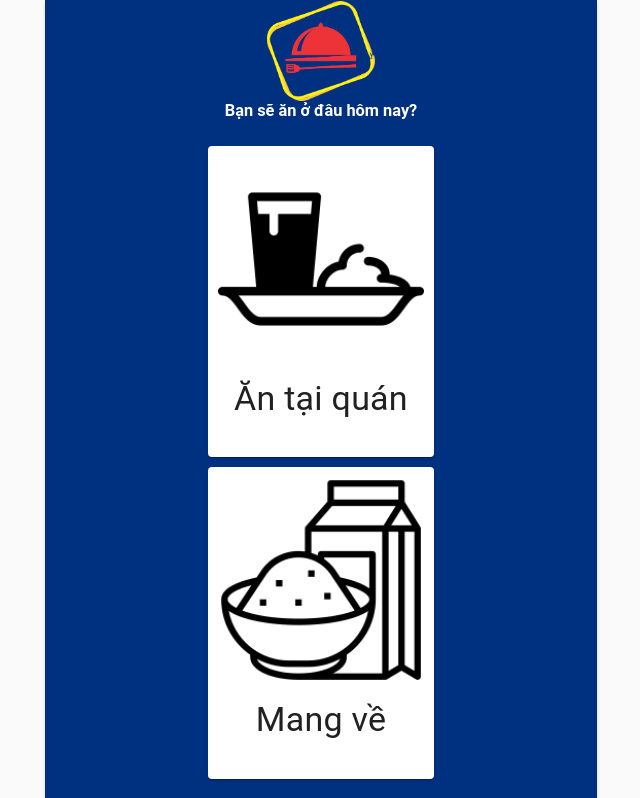
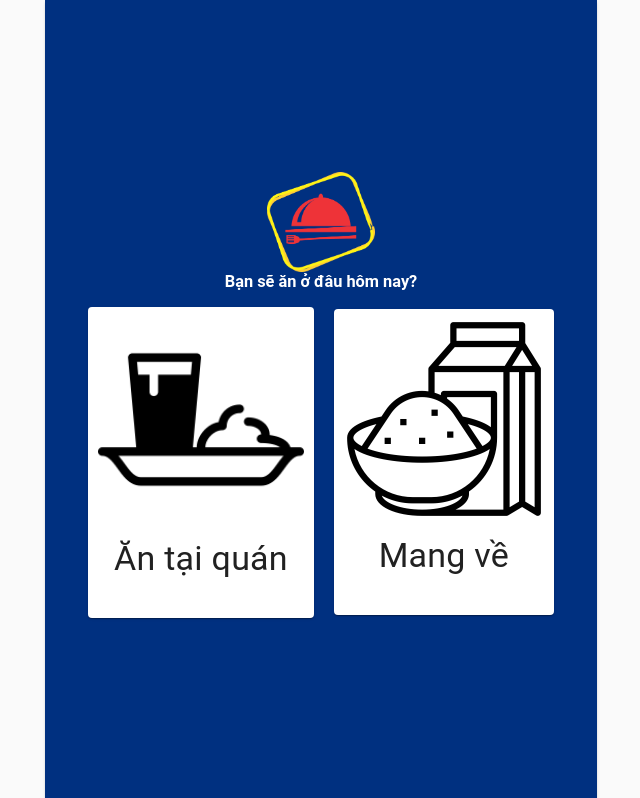
Before and after one commit to kieunam123/SelfOrder-Food-App, a React (Create React App) app: page /choose in a window 1280 px wide. Shown: the top 798 px of the page, without its empty margins (319-959 px from the left). Built offline with nearby package versions, Linux system fonts and the light colour scheme.

Commit message:
updated by me

```diff
--- a/package.json
+++ b/package.json
@@ -11,7 +11,7 @@
     "react": "^17.0.2",
     "react-dom": "^17.0.2",
     "react-router-dom": "^6.2.2",
-    "react-scripts": "^2.1.3",
+    "react-scripts": "^2.1.8",
     "web-vitals": "^2.1.4"
   },
   "scripts": {
--- a/src/App.js
+++ b/src/App.js
@@ -38,12 +38,9 @@ function App() {
       <Container maxWidth="sm">
         <Paper>
           <Routes>
-          <Route path="/"  element={<HomeScreen/>} exact></Route>
-          <Route path="/choose" element={<ChooseScreen/>} exact></Route>
+          <Route path="/"  element={<HomeScreen/>} exact={true} ></Route>
+          <Route path="/choose" element={<ChooseScreen/>} exact={true}></Route>
           </Routes>
-          <HomeScreen>
-
-          </HomeScreen>
         </Paper>
       </Container>
     </ThemeProvider>
--- a/src/screen/ChooseScreen.js
+++ b/src/screen/ChooseScreen.js
@@ -15,7 +15,7 @@ export default function ChooseScreen() {
                     Bạn sẽ ăn ở đâu hôm nay?
                 </Typography>
                 <Box className={styles.cards}>
-                    <Card className={[styles.cards, styles.space]}>
+                    <Card className={[styles.card, styles.space]}>
                         <CardActionArea>
                             <CardMedia
                                 component="img"
@@ -34,7 +34,7 @@ export default function ChooseScreen() {
                             </CardContent>
                         </CardActionArea>
                     </Card>
-                    <Card className={[styles.cards, styles.space]}>
+                    <Card className={[styles.card, styles.space]}>
                         <CardActionArea>
                             <CardMedia
                                 component="img"
--- a/src/screen/HomeScreen.js
+++ b/src/screen/HomeScreen.js
@@ -2,7 +2,7 @@ import { Box, Card, CardActionArea, Typography } from '@material-ui/core';
 import React from 'react';
 import TouchAppIcon from '@material-ui/icons/TouchApp';
 import { useStyles } from '../styles';
-import Logo from '../components/Logo';
+import Logo from  '../components/Logo';
 import {useNavigate} from 'react-router-dom'
 import { Replay } from '@material-ui/icons';
 
@@ -12,7 +12,7 @@ export default function HomeScreen() {
     // const confirm = () =>{navigate.push('/choose')}
   return (
     <Card>
-        <CardActionArea onClick={()=>navigate('/choose') }>
+        <CardActionArea onClick={()=>navigate('/choose')}>
             <Box className={[styles.root, styles.red]}>
                 <Box className={[styles.main, styles.center]}>
                     <Typography component="h6" variant="h6">
--- a/src/styles.js
+++ b/src/styles.js
@@ -28,11 +28,11 @@ export const useStyles = makeStyles((theme) => ({
     justifyContent: 'center',
     alignItems: 'center',
     },
-    cards:{
+    card:{
     margin: 10,
     },
     space:{
-    padding:10,
+    padding: 10,
     },
 
     red:
```
Also changed, not shown: 1 other file (tests, documents, lock files or other folders).
